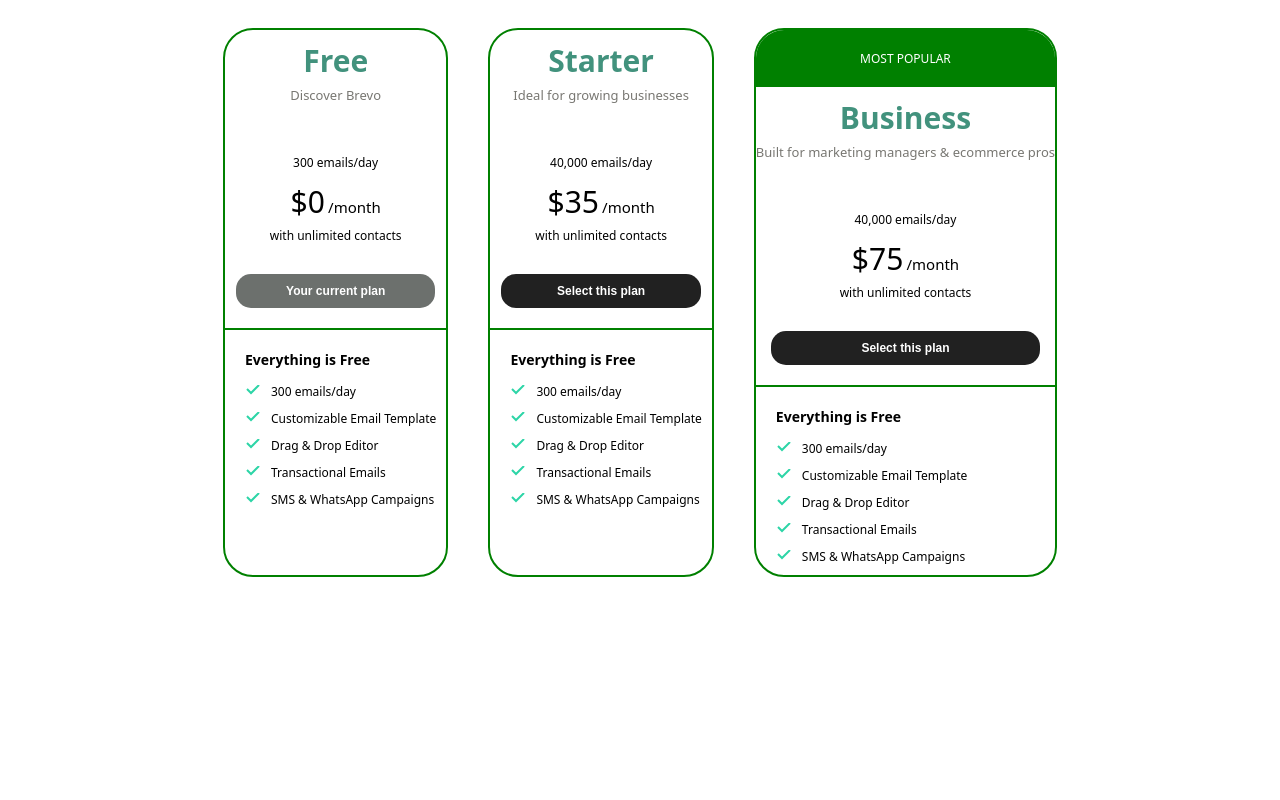
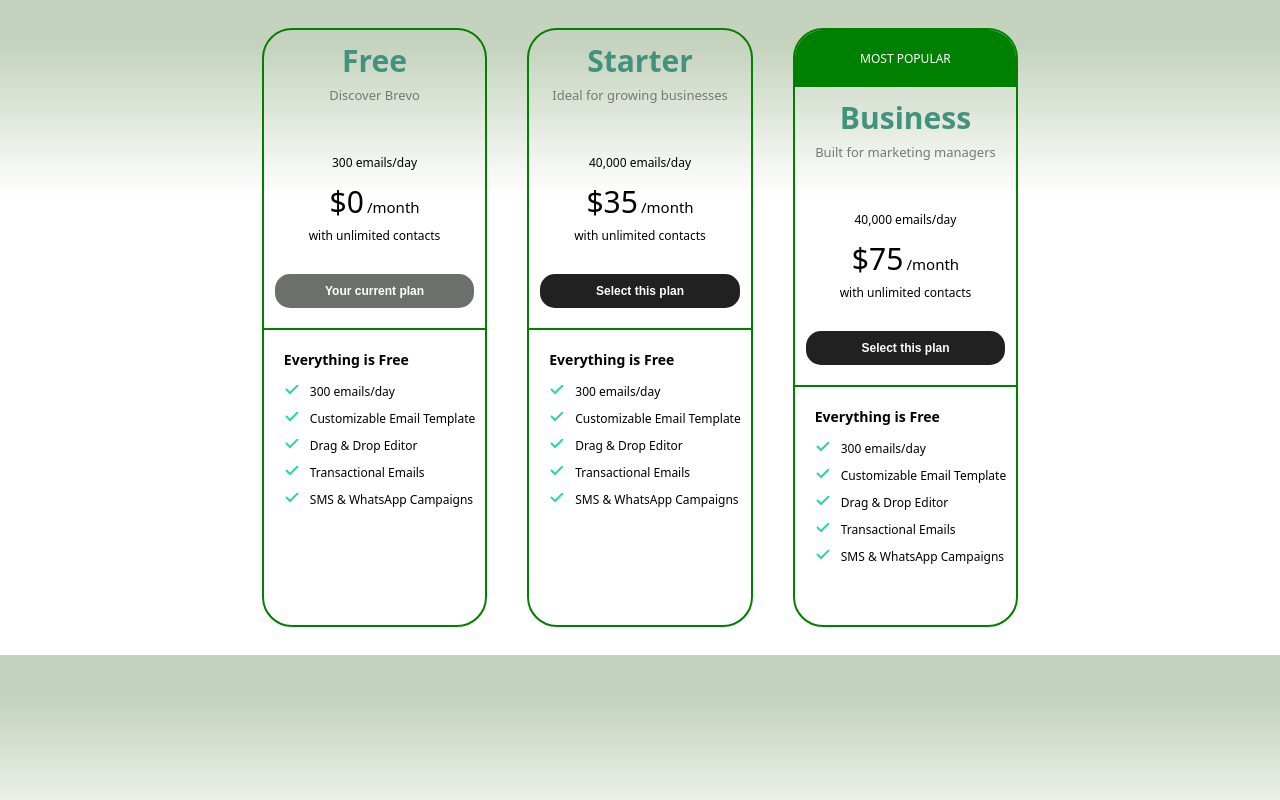
Before and after one commit to Psalmuel2000/Exercise-1, a plain HTML site: page index.html in a window 1280 px wide. Drawn offline with Linux system fonts and the light colour scheme.

Commit message:
Adding Gradient Background.

```diff
--- a/index.html
+++ b/index.html
@@ -101,7 +101,7 @@
         <div class="plan__header">
           <section class="card-header">
             <h1>Business</h1>
-            <p class="tagline">Built for marketing managers & ecommerce pros</p>
+            <p class="tagline">Built for marketing managers</p>
           </section>
         </div>
         <div class="plan__body-content">
--- a/style.css
+++ b/style.css
@@ -16,6 +16,12 @@ body {
   font-family: system-ui, -apple-system, BlinkMacSystemFont, "Segoe UI", Roboto,
     Oxygen, Ubuntu, Cantarell, "Open Sans", "Helvetica Neue", sans-serif;
   font-size: 1.2rem;
+  background: rgb(232, 253, 222);
+  background: linear-gradient(
+    180deg,
+    rgba(197, 211, 190, 1) 7%,
+    rgba(255, 255, 255, 1) 30%
+  );
 }
 
 h1 {
@@ -84,9 +90,10 @@ h1,
   border-radius: 30px;
   overflow: hidden;
   margin: 2rem;
+  /* position: absolute; */
 }
 .plan__header {
-  text-align: center;
+  text-align: justify;
   margin-top: 1rem;
 }
 
@@ -97,6 +104,7 @@ h1,
 
 .plan__body {
   border-top: 2px solid green;
+  padding-bottom: 5rem;
 }
 
 .plan__popular {
@@ -105,8 +113,8 @@ h1,
   background: green;
   color: #fff;
   padding: 2rem 0 2rem 0;
+  width: 100%;
 }
-
 .plan--block {
   display: flex;
   flex-direction: column;
```
